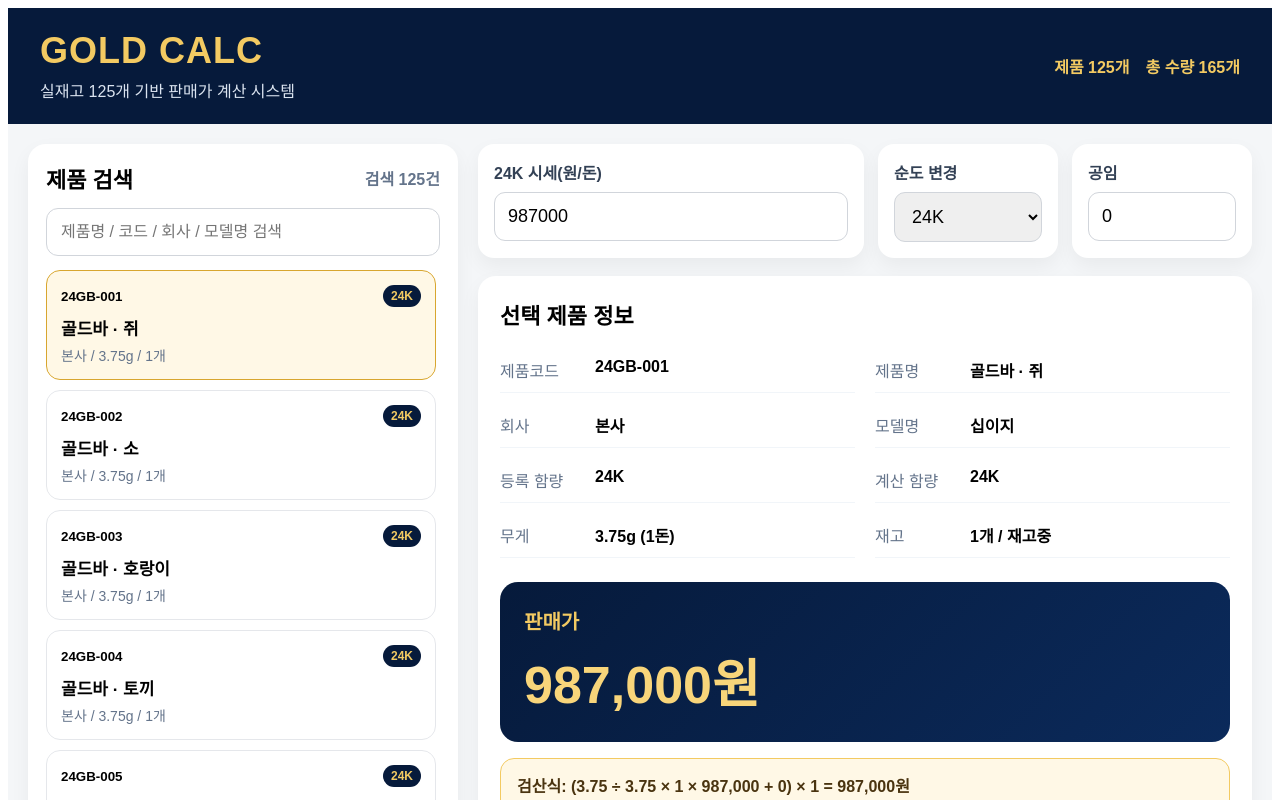
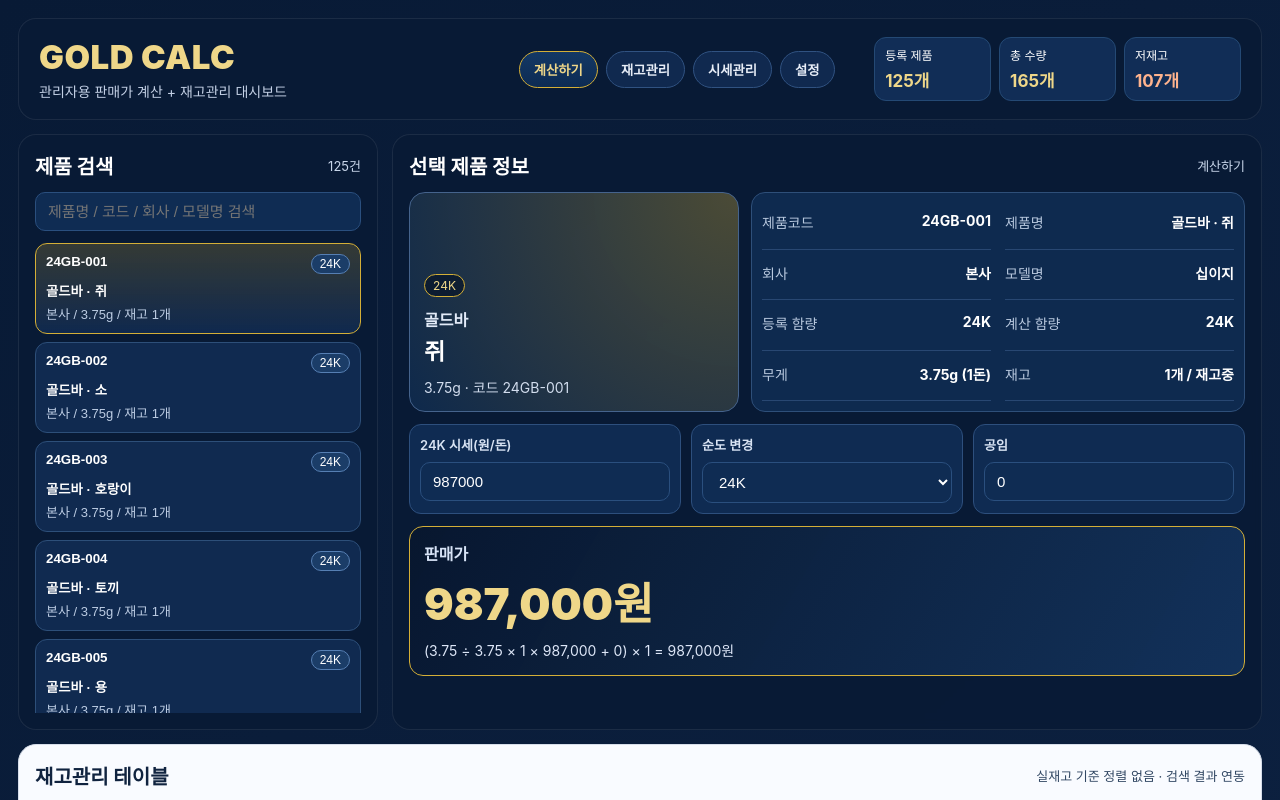
Before and after one commit to rltn33/gold-calc, a React (Vite) app: page / in a window 1280 px wide. Shown: the top 800 px of the page. Built offline with nearby package versions, Linux system fonts and the light colour scheme.

Commit message:
Redesign UI into admin dashboard layout

```diff
--- /dev/null
+++ b/src/App.css
@@ -0,0 +1,272 @@
+:root {
+  --navy-950: #051327;
+  --navy-900: #0a1f3d;
+  --navy-800: #123160;
+  --gold-500: #d4af37;
+  --gold-300: #efd789;
+  --white-100: #f7f9fc;
+  --white-200: #eef2f8;
+  --text-900: #10233f;
+  --text-700: #314763;
+  --border: #d7deea;
+}
+
+* { box-sizing: border-box; }
+
+body {
+  margin: 0;
+  font-family: "Pretendard", "Noto Sans KR", -apple-system, BlinkMacSystemFont, "Segoe UI", sans-serif;
+  background: linear-gradient(140deg, #081a35 0%, #102649 55%, #f6f8fc 55%, #f6f8fc 100%);
+  color: var(--text-900);
+}
+
+.dashboard-page {
+  min-height: 100vh;
+  padding: 18px;
+  display: flex;
+  flex-direction: column;
+  gap: 14px;
+}
+
+.topbar,
+.search-panel,
+.product-panel,
+.inventory-panel {
+  border: 1px solid rgba(255, 255, 255, 0.08);
+  border-radius: 18px;
+  background: rgba(9, 27, 54, 0.92);
+  backdrop-filter: blur(4px);
+  color: #fff;
+}
+
+.topbar {
+  padding: 18px 20px;
+  display: grid;
+  grid-template-columns: 1.2fr 1fr 1fr;
+  align-items: center;
+  gap: 14px;
+}
+
+.logo {
+  font-size: 33px;
+  font-weight: 900;
+  letter-spacing: 0.5px;
+  color: var(--gold-300);
+}
+
+.subtitle { color: #c3d0e5; margin-top: 4px; font-size: 14px; }
+
+.menu-tabs {
+  display: flex;
+  flex-wrap: wrap;
+  gap: 8px;
+  justify-content: center;
+}
+
+.menu-tab {
+  border: 1px solid #305281;
+  background: #10294f;
+  color: #e7edf7;
+  border-radius: 999px;
+  padding: 8px 14px;
+  cursor: pointer;
+  font-weight: 700;
+}
+
+.menu-tab.active {
+  border-color: var(--gold-500);
+  color: var(--gold-300);
+  background: linear-gradient(180deg, #133865, #0d2b53);
+}
+
+.header-stats {
+  display: grid;
+  grid-template-columns: repeat(3, 1fr);
+  gap: 8px;
+}
+
+.stat-card {
+  background: #112d56;
+  border: 1px solid #244974;
+  border-radius: 12px;
+  padding: 8px 10px;
+  display: flex;
+  flex-direction: column;
+  gap: 4px;
+  font-size: 12px;
+}
+
+.stat-card b { color: var(--gold-300); font-size: 17px; }
+.stat-card.warning b { color: #ffb38d; }
+
+.dashboard-main {
+  display: grid;
+  grid-template-columns: 360px 1fr;
+  gap: 14px;
+  min-height: 430px;
+}
+
+.search-panel,
+.product-panel,
+.inventory-panel { padding: 16px; }
+
+.panel-head {
+  display: flex;
+  justify-content: space-between;
+  align-items: center;
+  gap: 8px;
+  margin-bottom: 12px;
+}
+
+.panel-head h2 { margin: 0; font-size: 20px; color: #fff; }
+.panel-head span { color: #c8d6ea; font-size: 13px; }
+
+.field {
+  width: 100%;
+  border: 1px solid #2a4f7e;
+  background: #0f2c53;
+  color: #fff;
+  border-radius: 10px;
+  padding: 10px 12px;
+  font-size: 15px;
+}
+
+.product-list {
+  margin-top: 12px;
+  max-height: 470px;
+  overflow-y: auto;
+  display: flex;
+  flex-direction: column;
+  gap: 8px;
+}
+
+.product-item {
+  border: 1px solid #2d4f79;
+  background: #102a50;
+  color: #fff;
+  border-radius: 12px;
+  padding: 10px;
+  text-align: left;
+  cursor: pointer;
+}
+
+.product-item.active {
+  border-color: var(--gold-500);
+  background: linear-gradient(180deg, rgba(212, 175, 55, 0.22), rgba(16, 42, 80, 0.95));
+}
+
+.item-top { display: flex; justify-content: space-between; }
+.badge { background: #1b3d68; border: 1px solid #567fb3; padding: 2px 8px; border-radius: 999px; font-size: 12px; }
+.item-name { margin-top: 7px; font-weight: 700; }
+.item-sub { margin-top: 4px; color: #bccce3; font-size: 13px; }
+
+.product-overview {
+  display: grid;
+  grid-template-columns: 330px 1fr;
+  gap: 12px;
+}
+
+.image-wrap {
+  border-radius: 16px;
+  border: 1px solid #45638c;
+  min-height: 220px;
+  padding: 14px;
+  background: radial-gradient(circle at top right, rgba(212, 175, 55, 0.33), rgba(14, 41, 76, 1));
+  display: flex;
+  flex-direction: column;
+  justify-content: end;
+}
+
+.image-chip {
+  align-self: flex-start;
+  font-size: 12px;
+  border-radius: 999px;
+  padding: 3px 8px;
+  background: rgba(8, 20, 40, 0.7);
+  border: 1px solid var(--gold-500);
+  color: var(--gold-300);
+}
+
+.image-title { margin-top: 10px; color: #e3ebf8; font-weight: 600; }
+.image-name { font-size: 23px; font-weight: 800; margin-top: 2px; }
+.image-meta { color: #d2ddee; margin-top: 10px; font-size: 14px; }
+
+.info-grid {
+  border: 1px solid #2e4f79;
+  border-radius: 14px;
+  padding: 10px;
+  display: grid;
+  grid-template-columns: 1fr 1fr;
+  gap: 4px 14px;
+  background: #0e2a4f;
+}
+
+.info-row {
+  padding: 9px 0;
+  border-bottom: 1px solid #284772;
+  display: flex;
+  justify-content: space-between;
+  gap: 12px;
+  font-size: 14px;
+}
+
+.info-row span { color: #b8c8de; }
+
+.calc-grid {
+  margin-top: 12px;
+  display: grid;
+  grid-template-columns: repeat(3, minmax(0, 1fr));
+  gap: 10px;
+}
+
+.calc-card {
+  border: 1px solid #2d4f7d;
+  background: #0f2b52;
+  border-radius: 12px;
+  padding: 10px;
+}
+
+.calc-card label { display: block; margin-bottom: 8px; color: #d8e3f3; font-size: 13px; font-weight: 600; }
+
+.price-box {
+  margin-top: 12px;
+  border: 1px solid var(--gold-500);
+  background: linear-gradient(120deg, rgba(8, 23, 47, 0.95), rgba(19, 52, 94, 0.9));
+  border-radius: 14px;
+  padding: 14px;
+}
+
+.price-label { color: #d8e4f7; font-weight: 700; }
+.price-value { color: var(--gold-300); font-weight: 900; font-size: 44px; margin-top: 4px; }
+.formula { margin-top: 8px; color: #dde6f7; font-size: 14px; line-height: 1.45; }
+
+.inventory-panel {
+  background: #f9fbff;
+  color: var(--text-900);
+  border: 1px solid var(--border);
+}
+
+.inventory-panel .panel-head h2 { color: var(--text-900); }
+.inventory-panel .panel-head span { color: var(--text-700); }
+
+.table-wrap { overflow: auto; border: 1px solid var(--border); border-radius: 12px; }
+
+table { width: 100%; border-collapse: collapse; min-width: 980px; }
+th, td { padding: 10px 11px; border-bottom: 1px solid #e6ebf4; text-align: left; font-size: 14px; }
+thead th { background: #e9effa; color: #233b62; position: sticky; top: 0; z-index: 1; }
+.selected-row { background: #fff4d3; }
+
+@media (max-width: 1240px) {
+  .topbar { grid-template-columns: 1fr; }
+  .dashboard-main { grid-template-columns: 1fr; }
+  .product-overview { grid-template-columns: 1fr; }
+}
+
+@media (max-width: 760px) {
+  .dashboard-page { padding: 10px; }
+  .logo { font-size: 25px; }
+  .header-stats { grid-template-columns: 1fr 1fr; }
+  .calc-grid,
+  .info-grid { grid-template-columns: 1fr; }
+  .price-value { font-size: 33px; }
+}
--- a/src/App.jsx
+++ b/src/App.jsx
@@ -1,4 +1,5 @@
 import React, { useMemo, useState } from "react";
+import "./App.css";
 
 const INVENTORY = [
   {
@@ -1759,6 +1760,8 @@ const PURITY = {
   "14K": { factor: 0.644, margin: 1.4 },
 };
 
+const MENU_ITEMS = ["계산하기", "재고관리", "시세관리", "설정"];
+
 function money(value) {
   return Number(value || 0).toLocaleString("ko-KR");
 }
@@ -1767,12 +1770,17 @@ function floorThousand(value) {
   return Math.floor(Number(value || 0) / 1000) * 1000;
 }
 
+function productImageAlt(product) {
+  return `${product.type} ${product.name}`;
+}
+
 export default function App() {
   const [keyword, setKeyword] = useState("");
   const [selected, setSelected] = useState(INVENTORY[0]);
   const [marketPrice, setMarketPrice] = useState(987000);
   const [laborOverride, setLaborOverride] = useState(0);
   const [purityOverride, setPurityOverride] = useState(INVENTORY[0]?.purity || "24K");
+  const [activeMenu, setActiveMenu] = useState(MENU_ITEMS[0]);
 
   const filtered = useMemo(() => {
     const q = keyword.trim().toLowerCase();
@@ -1800,91 +1808,89 @@ export default function App() {
   };
 
   const totalQty = INVENTORY.reduce((sum, item) => sum + Number(item.qty || 0), 0);
+  const lowStockCount = INVENTORY.filter((item) => Number(item.qty || 0) <= 1).length;
 
   return (
-    <div style={styles.page}>
-      <header style={styles.header}>
-        <div>
-          <div style={styles.logo}>GOLD CALC</div>
-          <div style={styles.subtitle}>실재고 125개 기반 판매가 계산 시스템</div>
+    <div className="dashboard-page">
+      <header className="topbar">
+        <div className="brand-wrap">
+          <div className="logo">GOLD CALC</div>
+          <div className="subtitle">관리자용 판매가 계산 + 재고관리 대시보드</div>
         </div>
-        <div style={styles.stats}>
-          <div>제품 {INVENTORY.length}개</div>
-          <div>총 수량 {totalQty}개</div>
+        <nav className="menu-tabs" aria-label="관리 메뉴">
+          {MENU_ITEMS.map((menu) => (
+            <button
+              key={menu}
+              type="button"
+              className={`menu-tab ${activeMenu === menu ? "active" : ""}`}
+              onClick={() => setActiveMenu(menu)}
+            >
+              {menu}
+            </button>
+          ))}
+        </nav>
+        <div className="header-stats">
+          <div className="stat-card">
+            <span>등록 제품</span>
+            <b>{INVENTORY.length}개</b>
+          </div>
+          <div className="stat-card">
+            <span>총 수량</span>
+            <b>{totalQty}개</b>
+          </div>
+          <div className="stat-card warning">
+            <span>저재고</span>
+            <b>{lowStockCount}개</b>
+          </div>
         </div>
       </header>
 
-      <main style={styles.layout}>
-        <section style={styles.panel}>
-          <div style={styles.panelHeader}>
-            <h2 style={styles.h2}>제품 검색</h2>
-            <span style={styles.count}>검색 {filtered.length}건</span>
+      <main className="dashboard-main">
+        <aside className="search-panel">
+          <div className="panel-head">
+            <h2>제품 검색</h2>
+            <span>{filtered.length}건</span>
           </div>
           <input
-            style={styles.search}
+            className="field"
             placeholder="제품명 / 코드 / 회사 / 모델명 검색"
             value={keyword}
             onChange={(e) => setKeyword(e.target.value)}
           />
-          <div style={styles.list}>
+          <div className="product-list">
             {filtered.map((item) => (
               <button
                 key={item.code}
+                type="button"
                 onClick={() => chooseProduct(item)}
-                style={{
-                  ...styles.productItem,
-                  borderColor: selected.code === item.code ? "#d8a62f" : "#e5e7eb",
-                  background: selected.code === item.code ? "#fff8e6" : "#fff",
-                }}
+                className={`product-item ${selected.code === item.code ? "active" : ""}`}
               >
-                <div style={styles.itemTop}>
+                <div className="item-top">
                   <b>{item.code}</b>
-                  <span style={styles.badge}>{item.purity}</span>
+                  <span className="badge">{item.purity}</span>
                 </div>
-                <div style={styles.itemName}>{item.type} · {item.name}</div>
-                <div style={styles.itemSub}>{item.company || "회사 미입력"} / {item.weight}g / {item.qty}개</div>
+                <div className="item-name">{item.type} · {item.name}</div>
+                <div className="item-sub">{item.company || "회사 미입력"} / {item.weight}g / 재고 {item.qty}개</div>
               </button>
             ))}
           </div>
-        </section>
+        </aside>
 
-        <section style={styles.mainPanel}>
-          <div style={styles.topGrid}>
-            <div style={styles.card}>
-              <label style={styles.label}>24K 시세(원/돈)</label>
-              <input
-                style={styles.input}
-                type="number"
-                value={marketPrice}
-                onChange={(e) => setMarketPrice(e.target.value)}
-              />
-            </div>
-            <div style={styles.card}>
-              <label style={styles.label}>순도 변경</label>
-              <select
-                style={styles.input}
-                value={purityOverride}
-                onChange={(e) => setPurityOverride(e.target.value)}
-              >
-                <option value="24K">24K</option>
-                <option value="18K">18K</option>
-                <option value="14K">14K</option>
-              </select>
-            </div>
-            <div style={styles.card}>
-              <label style={styles.label}>공임</label>
-              <input
-                style={styles.input}
-                type="number"
-                value={laborOverride}
-                onChange={(e) => setLaborOverride(e.target.value)}
-              />
-            </div>
+        <section className="product-panel">
+          <div className="panel-head">
+            <h2>선택 제품 정보</h2>
+            <span>{activeMenu}</span>
           </div>
 
-          <div style={styles.detailCard}>
-            <h2 style={styles.h2}>선택 제품 정보</h2>
-            <div style={styles.infoGrid}>
+          <div className="product-overview">
+            <div className="image-wrap" role="img" aria-label={productImageAlt(selected)}>
+              <div className="image-chip">{selected.purity}</div>
+              <div className="image-title">{selected.type}</div>
+              <div className="image-name">{selected.name}</div>
+              <div className="image-meta">{selected.weight}g · 코드 {selected.code}</div>
+            </div>
+
+            <div className="info-grid">
               <Info label="제품코드" value={selected.code} />
               <Info label="제품명" value={`${selected.type} · ${selected.name}`} />
               <Info label="회사" value={selected.company || "미입력"} />
@@ -1894,60 +1900,98 @@ export default function App() {
               <Info label="무게" value={`${selected.weight}g (${selected.don}돈)`} />
               <Info label="재고" value={`${selected.qty}개 / ${selected.status}`} />
             </div>
+          </div>
 
-            <div style={styles.priceBox}>
-              <div style={styles.priceLabel}>판매가</div>
-              <div style={styles.price}>{money(calc.displayPrice)}원</div>
+          <div className="calc-grid">
+            <div className="calc-card">
+              <label>24K 시세(원/돈)</label>
+              <input
+                className="field"
+                type="number"
+                value={marketPrice}
+                onChange={(e) => setMarketPrice(e.target.value)}
+              />
             </div>
+            <div className="calc-card">
+              <label>순도 변경</label>
+              <select
+                className="field"
+                value={purityOverride}
+                onChange={(e) => setPurityOverride(e.target.value)}
+              >
+                <option value="24K">24K</option>
+                <option value="18K">18K</option>
+                <option value="14K">14K</option>
+              </select>
+            </div>
+            <div className="calc-card">
+              <label>공임</label>
+              <input
+                className="field"
+                type="number"
+                value={laborOverride}
+                onChange={(e) => setLaborOverride(e.target.value)}
+              />
+            </div>
+          </div>
 
-            <div style={styles.formula}>
-              검산식: ({selected.weight} ÷ 3.75 × {calc.factor} × {money(marketPrice)} + {money(calc.labor)}) × {calc.margin} = {money(Math.round(calc.finalPrice))}원
+          <div className="price-box">
+            <div className="price-label">판매가</div>
+            <div className="price-value">{money(calc.displayPrice)}원</div>
+            <div className="formula">
+              ({selected.weight} ÷ 3.75 × {calc.factor} × {money(marketPrice)} + {money(calc.labor)}) × {calc.margin} = {money(Math.round(calc.finalPrice))}원
             </div>
           </div>
         </section>
       </main>
+
+      <section className="inventory-panel">
+        <div className="panel-head">
+          <h2>재고관리 테이블</h2>
+          <span>실재고 기준 정렬 없음 · 검색 결과 연동</span>
+        </div>
+        <div className="table-wrap">
+          <table>
+            <thead>
+              <tr>
+                <th>코드</th>
+                <th>구분</th>
+                <th>제품명</th>
+                <th>순도</th>
+                <th>무게(g)</th>
+                <th>수량</th>
+                <th>회사</th>
+                <th>상태</th>
+                <th>입고일</th>
+              </tr>
+            </thead>
+            <tbody>
+              {filtered.map((item) => (
+                <tr key={`table-${item.code}`} className={selected.code === item.code ? "selected-row" : ""}>
+                  <td>{item.code}</td>
+                  <td>{item.type}</td>
+                  <td>{item.name}</td>
+                  <td>{item.purity}</td>
+                  <td>{item.weight}</td>
+                  <td>{item.qty}</td>
+                  <td>{item.company}</td>
+                  <td>{item.status}</td>
+                  <td>{item.date}</td>
+                </tr>
+              ))}
+            </tbody>
+          </table>
+        </div>
+      </section>
     </div>
   );
 }
 
 function Info({ label, value }) {
   return (
-    <div style={styles.infoRow}>
-      <span style={styles.infoLabel}>{label}</span>
+    <div className="info-row">
+      <span>{label}</span>
       <b>{value}</b>
     </div>
   );
 }
-
-const styles = {
-  page: { minHeight: "100vh", background: "#f4f6f8", fontFamily: "Arial, sans-serif" },
-  header: { background: "#061a3b", color: "white", padding: "22px 32px", display: "flex", justifyContent: "space-between", alignItems: "center" },
-  logo: { color: "#f3ca62", fontSize: 36, fontWeight: 900, letterSpacing: 1 },
-  subtitle: { marginTop: 6, color: "#dbe4f0" },
-  stats: { display: "flex", gap: 16, color: "#f3ca62", fontWeight: 800 },
-  layout: { display: "grid", gridTemplateColumns: "430px 1fr", gap: 20, padding: 20 },
-  panel: { background: "white", borderRadius: 18, padding: 18, boxShadow: "0 8px 20px rgba(0,0,0,0.05)" },
-  mainPanel: { display: "flex", flexDirection: "column", gap: 18 },
-  panelHeader: { display: "flex", justifyContent: "space-between", alignItems: "center" },
-  h2: { margin: 0, fontSize: 22, fontWeight: 900 },
-  count: { color: "#64748b", fontWeight: 700 },
-  search: { width: "100%", marginTop: 14, padding: 14, borderRadius: 12, border: "1px solid #d1d5db", fontSize: 16, boxSizing: "border-box" },
-  list: { marginTop: 14, height: "calc(100vh - 220px)", overflowY: "auto", paddingRight: 4 },
-  productItem: { width: "100%", textAlign: "left", border: "1px solid", borderRadius: 14, padding: 14, marginBottom: 10, cursor: "pointer" },
-  itemTop: { display: "flex", justifyContent: "space-between", alignItems: "center" },
-  badge: { background: "#061a3b", color: "#f3ca62", padding: "4px 8px", borderRadius: 999, fontSize: 12, fontWeight: 900 },
-  itemName: { marginTop: 8, fontWeight: 900, fontSize: 17 },
-  itemSub: { marginTop: 5, color: "#64748b", fontSize: 14 },
-  topGrid: { display: "grid", gridTemplateColumns: "1fr 180px 180px", gap: 14 },
-  card: { background: "white", borderRadius: 16, padding: 16, boxShadow: "0 8px 20px rgba(0,0,0,0.05)" },
-  label: { display: "block", marginBottom: 8, fontWeight: 900, color: "#334155" },
-  input: { width: "100%", padding: 13, borderRadius: 11, border: "1px solid #d1d5db", fontSize: 18, boxSizing: "border-box" },
-  detailCard: { background: "white", borderRadius: 18, padding: 22, boxShadow: "0 8px 20px rgba(0,0,0,0.05)" },
-  infoGrid: { marginTop: 18, display: "grid", gridTemplateColumns: "1fr 1fr", gap: "10px 20px" },
-  infoRow: { display: "grid", gridTemplateColumns: "95px 1fr", borderBottom: "1px solid #f1f5f9", padding: "10px 0" },
-  infoLabel: { color: "#64748b" },
-  priceBox: { marginTop: 24, background: "linear-gradient(135deg,#061a3b,#0b2a5b)", color: "white", borderRadius: 18, padding: 24 },
-  priceLabel: { color: "#f3ca62", fontWeight: 900, fontSize: 20 },
-  price: { color: "#f8d57a", fontWeight: 900, fontSize: 52, marginTop: 8 },
-  formula: { marginTop: 16, background: "#fff8e6", border: "1px solid #f3ca62", borderRadius: 14, padding: 16, color: "#4a3410", fontWeight: 800, lineHeight: 1.5 },
-};
```
